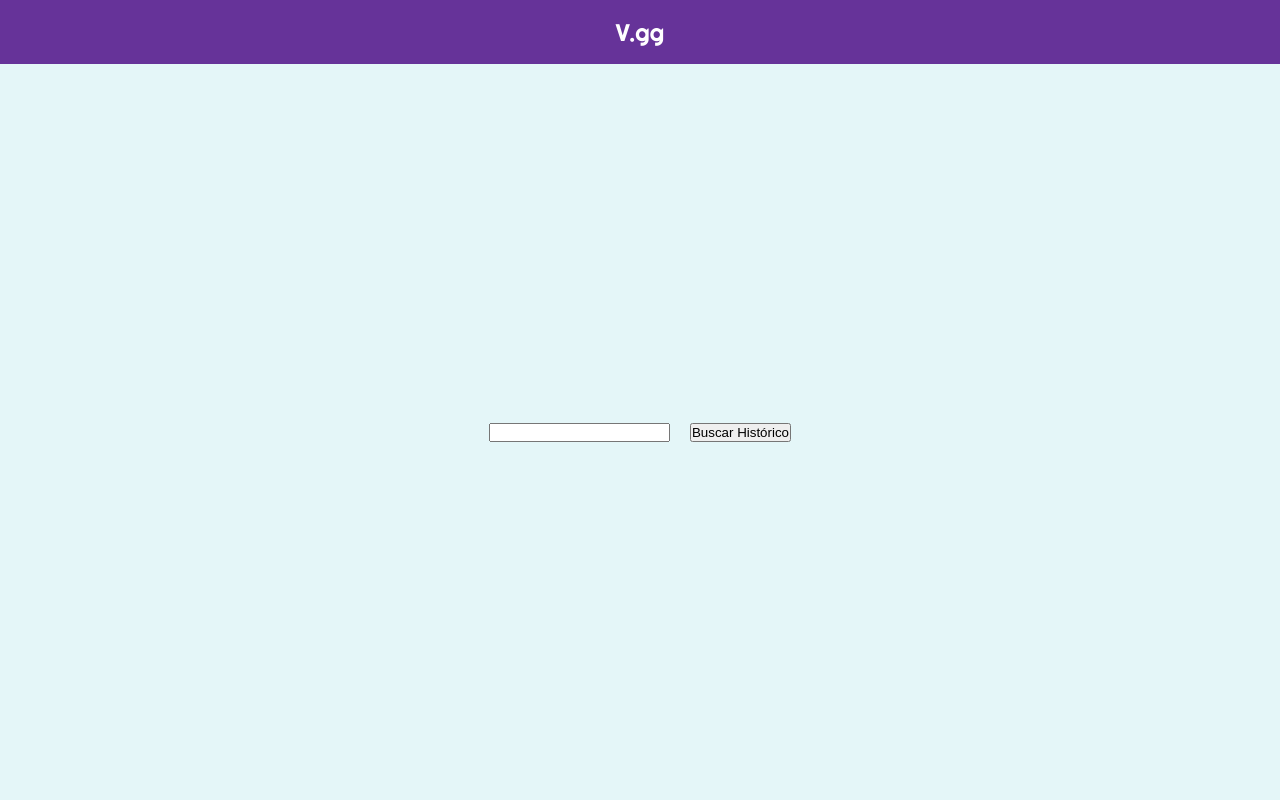
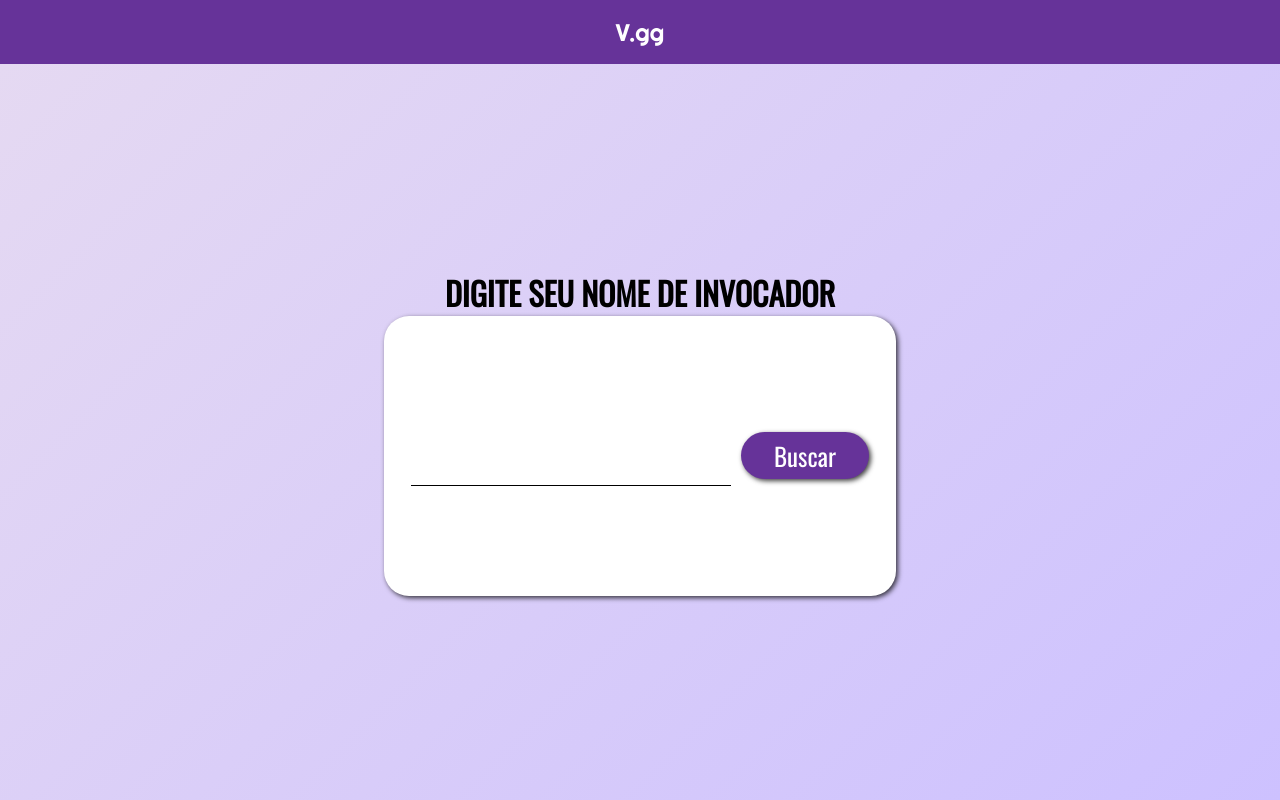
Before and after one commit to mxthevs/v.gg, a React (Create React App) app in the folder client/: page / in a window 1280 px wide. Built offline with nearby package versions, Linux system fonts and the light colour scheme.

Commit message:
Atualizando CSS

```diff
--- a/client/src/components/App/App.js
+++ b/client/src/components/App/App.js
@@ -4,6 +4,10 @@ import Navbar from '../Navbar/Navbar';
 import Container from '../Container/Container';
 
 class App extends Component {
+    componentDidMount(){
+        document.title = "V.gg - Visualizador de histórico";
+    }
+
     render() {
         return (
             <>
--- a/client/src/components/App/styles.js
+++ b/client/src/components/App/styles.js
@@ -1,7 +1,8 @@
-import { createGlobalStyle } from 'styled-components'
+import { createGlobalStyle } from "styled-components";
 
 export const GlobalStyle = createGlobalStyle`
     @import url('https://fonts.googleapis.com/css?family=Righteous&display=swap');
+    @import url('https://fonts.googleapis.com/css?family=Oswald&display=swap');;
 
     *{
         margin: 0;
--- a/client/src/components/Container/Container.js
+++ b/client/src/components/Container/Container.js
@@ -1,11 +1,12 @@
-import React, { Component } from 'react';
-import Form from '../Form/Form';
-import { Wrapper } from './styles';
+import React, { Component } from "react";
+import Form from "../Form/Form";
+import { Wrapper } from "./styles";
 
 export default class Container extends Component {
   render() {
     return (
       <Wrapper>
+        <h1>Digite seu nome de invocador</h1>
         <Form />
       </Wrapper>
     );
--- a/client/src/components/Container/styles.js
+++ b/client/src/components/Container/styles.js
@@ -1,7 +1,20 @@
-import styled from 'styled-components';
+import styled from "styled-components";
 
 export const Wrapper = styled.div`
   width: 100vw;
   height: 92vh;
-  background-color: #E4F6F8;
+  background-color: #cdc1ff;
+  background-image: linear-gradient(315deg, #cdc1ff, #e5d9f2);
+
+  display: flex;
+  flex-direction: column;
+  justify-content: center;
+  align-items: center;
+
+  h1 {
+    text-align: center;
+    color: black;
+    font-family: "Oswald", sans-serif;
+    text-transform: uppercase;
+  }
 `;
--- a/client/src/components/Form/Form.js
+++ b/client/src/components/Form/Form.js
@@ -1,15 +1,15 @@
-import React, { Component } from 'react';
-import { Container } from './styles';
+import React, { Component } from "react";
+import { Container } from "./styles";
 
 export default class Form extends Component {
   render() {
     return (
-        <Container>
-            <form action="/search" method="post">
-                <input type="text" name="summonerName" id="summonerNameInput"/>
-                <input type="submit" value="Buscar Histórico"/>
-            </form>
-        </Container>
+      <Container>
+        <form action="/search" method="post">
+          <input type="text" name="summonerName" id="summonerNameInput" />
+          <input type="submit" value="Buscar" />
+        </form>
+      </Container>
     );
   }
 }
--- a/client/src/components/Form/styles.js
+++ b/client/src/components/Form/styles.js
@@ -1,25 +1,77 @@
-import styled from 'styled-components';
+import styled from "styled-components";
 
 export const Container = styled.div`
-    height: inherit;
+  height: 35vh;
+  width: 40vw;
+  display: flex;
+
+  @media (max-width: 768px) {
+    width: 85vw !important;
+    height: 45vh !important;
+  }
+
+  justify-content: center;
+  align-items: center;
+  background-color: white;
+  border-radius: 25px;
+  box-shadow: 2px 2px 5px 0px rgba(0, 0, 0, 0.75);
+
+  form {
     display: flex;
-    flex-direction: column;
+    flex-direction: row;
     justify-content: center;
     align-items: center;
 
-    form{
-        display: flex;
+    @media (max-width: 768px) {
+      flex-direction: column;
 
-        input{
-            color: black;
-        }
+      input[type="text"] {
+        width: 80vw !important;
+      }
 
-        input[type="text"]{
-            margin-right: 10px;
-        }
+      input[type="submit"] {
+        width: 60vw !important;
+        margin-top: 15px;
+        margin-left: 0;
+      }
+    }
 
-        input[type="submit"]{
-            margin-left: 10px;
-        }
+    input {
+      font-family: "Oswald", sans-serif;
     }
+
+    input[type="text"] {
+      color: black;
+      text-align: center;
+      font-size: 40px;
+      height: 60px;
+      width: 25vw;
+      border: none;
+      border-bottom: 1px solid black;
+    }
+
+    input[type="submit"] {
+      font-size: 25px;
+      width: 10vw;
+      margin-left: 10px;
+      border: none;
+      background-color: #663399;
+      padding: 5px;
+      border-radius: 25px;
+      box-shadow: 2px 2px 5px 0px rgba(0, 0, 0, 0.75);
+
+      &:hover {
+        background-color: #47236b;
+      }
+
+      &:active {
+        background-color: #33194c;
+      }
+
+      &:active,
+      &:focus {
+        outline: none;
+      }
+    }
+  }
 `;
--- a/client/src/components/Navbar/styles.js
+++ b/client/src/components/Navbar/styles.js
@@ -1,4 +1,4 @@
-import styled from 'styled-components';
+import styled from "styled-components";
 
 export const Container = styled.div`
   width: 100vw;
@@ -11,6 +11,6 @@ export const Container = styled.div`
 `;
 
 export const NavTitle = styled.div`
-    font-family: 'Righteous', cursive;
+  font-family: "Righteous", cursive;
   font-size: 24px;
 `;
```
Lines whose indentation alone changed are shown as unchanged.
